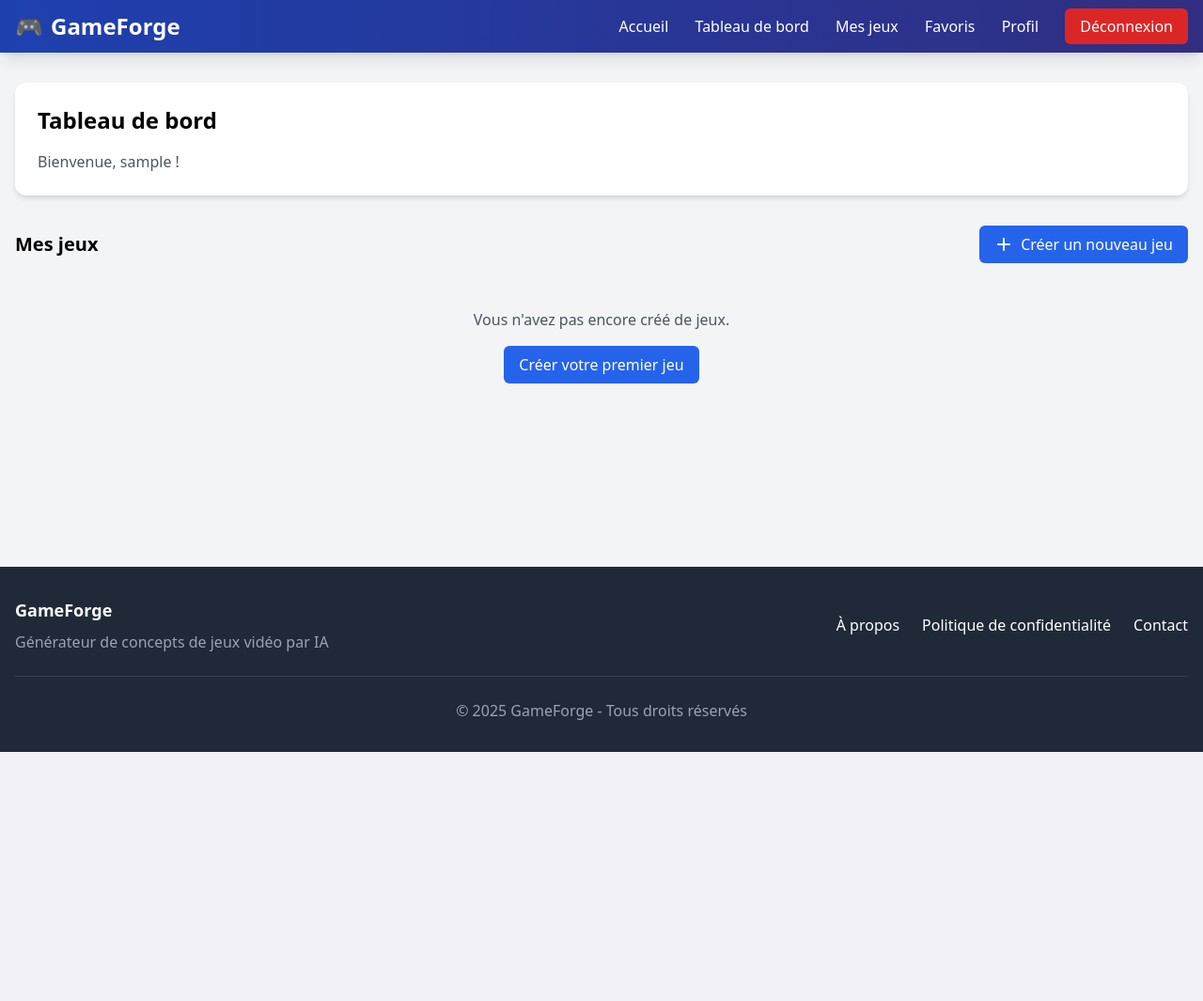
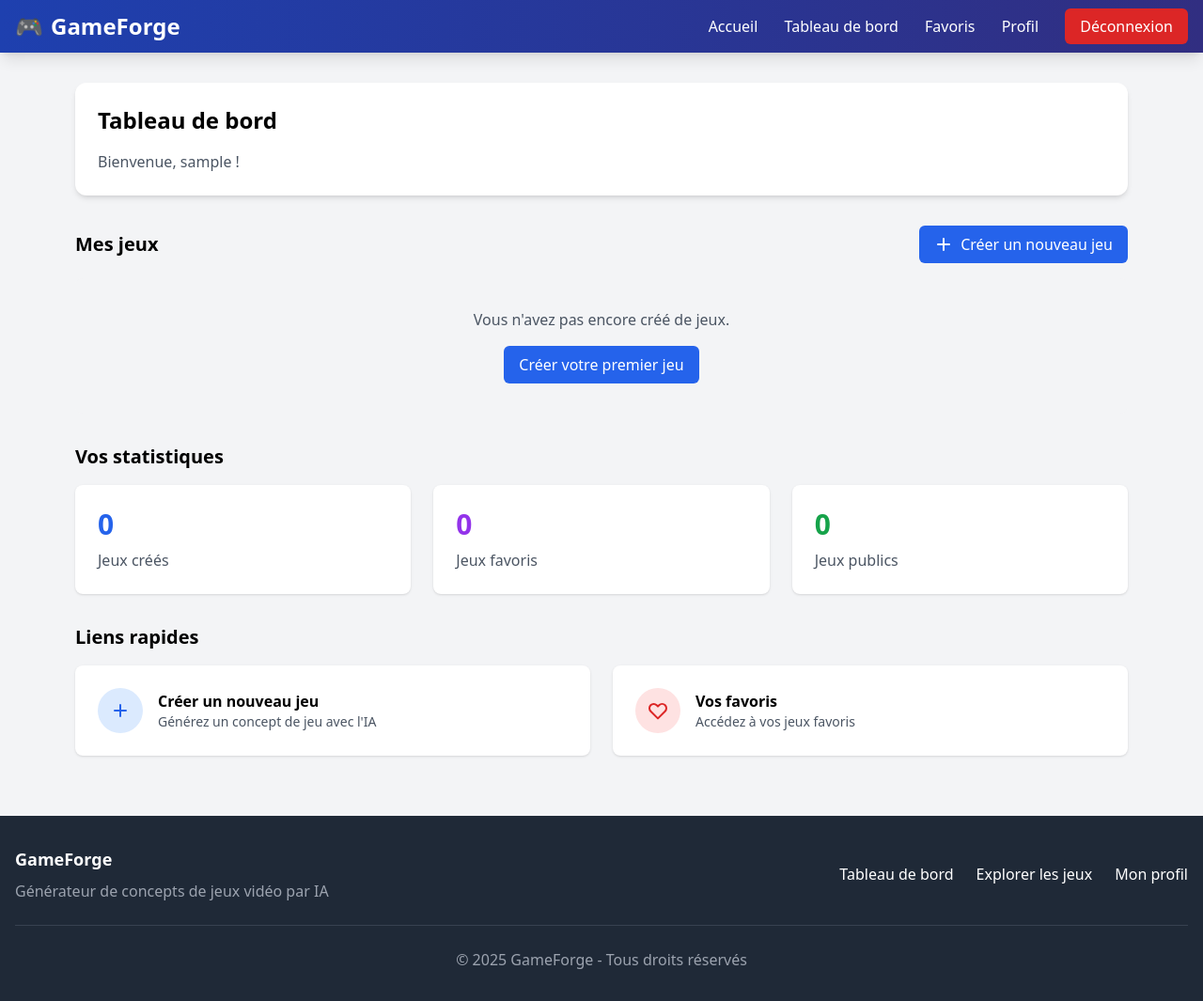
Before and after one commit to JHanslik/gameGenerator, a Django app: page /users/dashboard/ in a window 1280 px wide. Shown: the whole page at 94% size. Before the commit the page ends 800 px from the top, so only its background shows below. Run offline with Django 5.2, Linux system fonts and the light colour scheme; the visitor is signed in with stand-in values (Sample User, id 1); data that the repository does not hold is empty; some libraries are stand-ins or nearby versions.

Commit message:
links completed

```diff
--- a/games/views.py
+++ b/games/views.py
@@ -16,9 +16,8 @@ def game_list(request):
 
 @login_required
 def my_games(request):
-    """Vue pour afficher les jeux créés par l'utilisateur"""
-    games = Game.objects.filter(creator=request.user).order_by('-created_at')
-    return render(request, 'games/my_games.html', {'games': games})
+    """Vue pour afficher les jeux de l'utilisateur - redirige vers le tableau de bord"""
+    return redirect('users:dashboard')
 
 @login_required
 def game_create(request):
--- a/templates/base.html
+++ b/templates/base.html
@@ -42,7 +42,6 @@
           <a href="/" class="hover:text-blue-200 transition">Accueil</a>
           {% if user.is_authenticated %}
           <a href="{% url 'users:dashboard' %}" class="hover:text-blue-200 transition">Tableau de bord</a>
-          <a href="{% url 'games:my_games' %}" class="hover:text-blue-200 transition">Mes jeux</a>
           <a href="{% url 'games:favorites' %}" class="hover:text-blue-200 transition">Favoris</a>
           <a href="{% url 'users:profile' %}" class="hover:text-blue-200 transition">Profil</a>
           <a href="{% url 'users:logout' %}" class="px-4 py-2 bg-red-600 hover:bg-red-700 rounded-md transition">Déconnexion</a>
@@ -54,7 +53,7 @@
       </nav>
     </header>
 
-    <main class="container mx-auto px-4 py-8 flex-grow">
+    <main class="container mx-auto px-4 md:px-20 py-8 flex-grow">
       {% if messages %}
       <div class="mb-8">
         {% for message in messages %}
@@ -76,9 +75,9 @@
             <p class="text-gray-400">Générateur de concepts de jeux vidéo par IA</p>
           </div>
           <div class="flex space-x-6">
-            <a href="#" class="hover:text-blue-300 transition">À propos</a>
-            <a href="#" class="hover:text-blue-300 transition">Politique de confidentialité</a>
-            <a href="#" class="hover:text-blue-300 transition">Contact</a>
+            <a href="{% url 'users:dashboard' %}" class="hover:text-blue-300 transition">Tableau de bord</a>
+            <a href="{% url 'games:game_list' %}" class="hover:text-blue-300 transition">Explorer les jeux</a>
+            <a href="{% url 'users:profile' %}" class="hover:text-blue-300 transition">Mon profil</a>
           </div>
         </div>
         <div class="mt-6 pt-6 border-t border-gray-700 text-center text-gray-400">
--- a/templates/users/dashboard.html
+++ b/templates/users/dashboard.html
@@ -7,7 +7,7 @@
 <div class="mb-8">
   <div class="flex justify-between items-center mb-4">
     <h2 class="text-xl font-semibold">Mes jeux</h2>
-    <a href="#" class="inline-flex items-center px-4 py-2 bg-blue-600 text-white rounded-md hover:bg-blue-700">
+    <a href="{% url 'games:game_create' %}" class="inline-flex items-center px-4 py-2 bg-blue-600 text-white rounded-md hover:bg-blue-700">
       <svg xmlns="http://www.w3.org/2000/svg" class="h-5 w-5 mr-2" viewBox="0 0 20 20" fill="currentColor">
         <path fill-rule="evenodd" d="M10 3a1 1 0 011 1v5h5a1 1 0 110 2h-5v5a1 1 0 11-2 0v-5H4a1 1 0 110-2h5V4a1 1 0 011-1z" clip-rule="evenodd" />
       </svg>
@@ -22,17 +22,25 @@
       {% if game.images.first %}
       <img src="{{ game.images.first.image.url }}" alt="{{ game.title }}" class="w-full object-cover" />
       {% else %}
-      <div class="w-full h-40 bg-gray-200 flex items-center justify-center">
-        <span class="text-gray-500">Pas d'image</span>
+      <div class="w-full h-48 bg-gradient-to-r from-indigo-500 to-purple-500 flex items-center justify-center">
+        <span class="text-xl font-bold text-white">{{ game.title }}</span>
       </div>
       {% endif %}
       <div class="p-4">
-        <h3 class="font-bold">{{ game.title }}</h3>
-        <p class="text-sm text-gray-600 mb-2">{{ game.get_genre_display }} • {{ game.get_ambiance_display }}</p>
-        <p class="text-gray-700 mb-4 line-clamp-2">{{ game.description }}</p>
+        <div class="flex justify-between items-center mb-2">
+          <h3 class="font-bold text-lg">{{ game.title }}</h3>
+          <span class="inline-block px-2 py-1 text-xs {% if game.is_public %}bg-green-100 text-green-800{% else %}bg-gray-100 text-gray-800{% endif %} rounded">
+            {% if game.is_public %}Public{% else %}Privé{% endif %}
+          </span>
+        </div>
+        <div class="flex space-x-2 mb-2">
+          <span class="inline-block px-2 py-1 text-xs bg-blue-100 text-blue-800 rounded">{{ game.get_genre_display }}</span>
+          <span class="inline-block px-2 py-1 text-xs bg-purple-100 text-purple-800 rounded">{{ game.get_ambiance_display }}</span>
+        </div>
+        <p class="text-gray-700 mb-4 line-clamp-3">{{ game.description }}</p>
         <div class="flex justify-between items-center">
           <span class="text-xs text-gray-500">{{ game.created_at|date:"d/m/Y" }}</span>
-          <a href="#" class="text-blue-600 hover:underline text-sm">Voir détails</a>
+          <a href="{% url 'games:game_detail' slug=game.slug %}" class="text-blue-600 hover:underline text-sm">Voir détails</a>
         </div>
       </div>
     </div>
@@ -41,8 +49,61 @@
   {% else %}
   <div class="bg-gray-100 rounded-lg p-8 text-center">
     <p class="text-gray-600 mb-4">Vous n'avez pas encore créé de jeux.</p>
-    <a href="#" class="inline-block px-4 py-2 bg-blue-600 text-white rounded-md hover:bg-blue-700"> Créer votre premier jeu </a>
+    <a href="{% url 'games:game_create' %}" class="inline-block px-4 py-2 bg-blue-600 text-white rounded-md hover:bg-blue-700"> Créer votre premier jeu </a>
   </div>
   {% endif %}
 </div>
+
+<!-- Section statistiques -->
+<div class="mb-8">
+  <h2 class="text-xl font-semibold mb-4">Vos statistiques</h2>
+  <div class="grid md:grid-cols-3 gap-6">
+    <div class="bg-white rounded-lg shadow p-6">
+      <div class="text-3xl font-bold text-blue-600 mb-2">{{ games.count|default:"0" }}</div>
+      <div class="text-gray-600">Jeux créés</div>
+    </div>
+    <div class="bg-white rounded-lg shadow p-6">
+      <div class="text-3xl font-bold text-purple-600 mb-2">{{ favorites.count|default:"0" }}</div>
+      <div class="text-gray-600">Jeux favoris</div>
+    </div>
+    <div class="bg-white rounded-lg shadow p-6">
+      <div class="text-3xl font-bold text-green-600 mb-2">{{ public_games_count|default:"0" }}</div>
+      <div class="text-gray-600">Jeux publics</div>
+    </div>
+  </div>
+</div>
+
+<!-- Section liens rapides -->
+<div class="mb-8">
+  <h2 class="text-xl font-semibold mb-4">Liens rapides</h2>
+  <div class="grid md:grid-cols-2 gap-6">
+    <a href="{% url 'games:game_create' %}" class="bg-white rounded-lg shadow p-6 flex items-center hover:shadow-md transition">
+      <div class="w-12 h-12 rounded-full bg-blue-100 flex items-center justify-center mr-4">
+        <svg xmlns="http://www.w3.org/2000/svg" class="h-6 w-6 text-blue-600" fill="none" viewBox="0 0 24 24" stroke="currentColor">
+          <path stroke-linecap="round" stroke-linejoin="round" stroke-width="2" d="M12 6v6m0 0v6m0-6h6m-6 0H6" />
+        </svg>
+      </div>
+      <div>
+        <h3 class="font-semibold">Créer un nouveau jeu</h3>
+        <p class="text-sm text-gray-600">Générez un concept de jeu avec l'IA</p>
+      </div>
+    </a>
+    <a href="{% url 'games:favorites' %}" class="bg-white rounded-lg shadow p-6 flex items-center hover:shadow-md transition">
+      <div class="w-12 h-12 rounded-full bg-red-100 flex items-center justify-center mr-4">
+        <svg xmlns="http://www.w3.org/2000/svg" class="h-6 w-6 text-red-600" fill="none" viewBox="0 0 24 24" stroke="currentColor">
+          <path
+            stroke-linecap="round"
+            stroke-linejoin="round"
+            stroke-width="2"
+            d="M4.318 6.318a4.5 4.5 0 000 6.364L12 20.364l7.682-7.682a4.5 4.5 0 00-6.364-6.364L12 7.636l-1.318-1.318a4.5 4.5 0 00-6.364 0z"
+          />
+        </svg>
+      </div>
+      <div>
+        <h3 class="font-semibold">Vos favoris</h3>
+        <p class="text-sm text-gray-600">Accédez à vos jeux favoris</p>
+      </div>
+    </a>
+  </div>
+</div>
 {% endblock %}
--- a/users/views.py
+++ b/users/views.py
@@ -3,6 +3,7 @@ from django.contrib.auth import login, authenticate, logout
 from django.contrib import messages
 from django.contrib.auth.decorators import login_required
 from .forms import RegisterForm, LoginForm
+from games.models import Favorite
 
 # Create your views here.
 
@@ -61,5 +62,19 @@ def profile_view(request):
 @login_required
 def dashboard_view(request):
     """Vue pour le tableau de bord utilisateur"""
+    # Récupérer tous les jeux de l'utilisateur
     user_games = request.user.games.all()
-    return render(request, 'users/dashboard.html', {'games': user_games})
+
+    # Récupérer les favoris de l'utilisateur
+    favorites = Favorite.objects.filter(user=request.user)
+
+    # Compter les jeux publics de l'utilisateur
+    public_games_count = user_games.filter(is_public=True).count()
+
+    context = {
+        'games': user_games,
+        'favorites': favorites,
+        'public_games_count': public_games_count
+    }
+
+    return render(request, 'users/dashboard.html', context)
```
